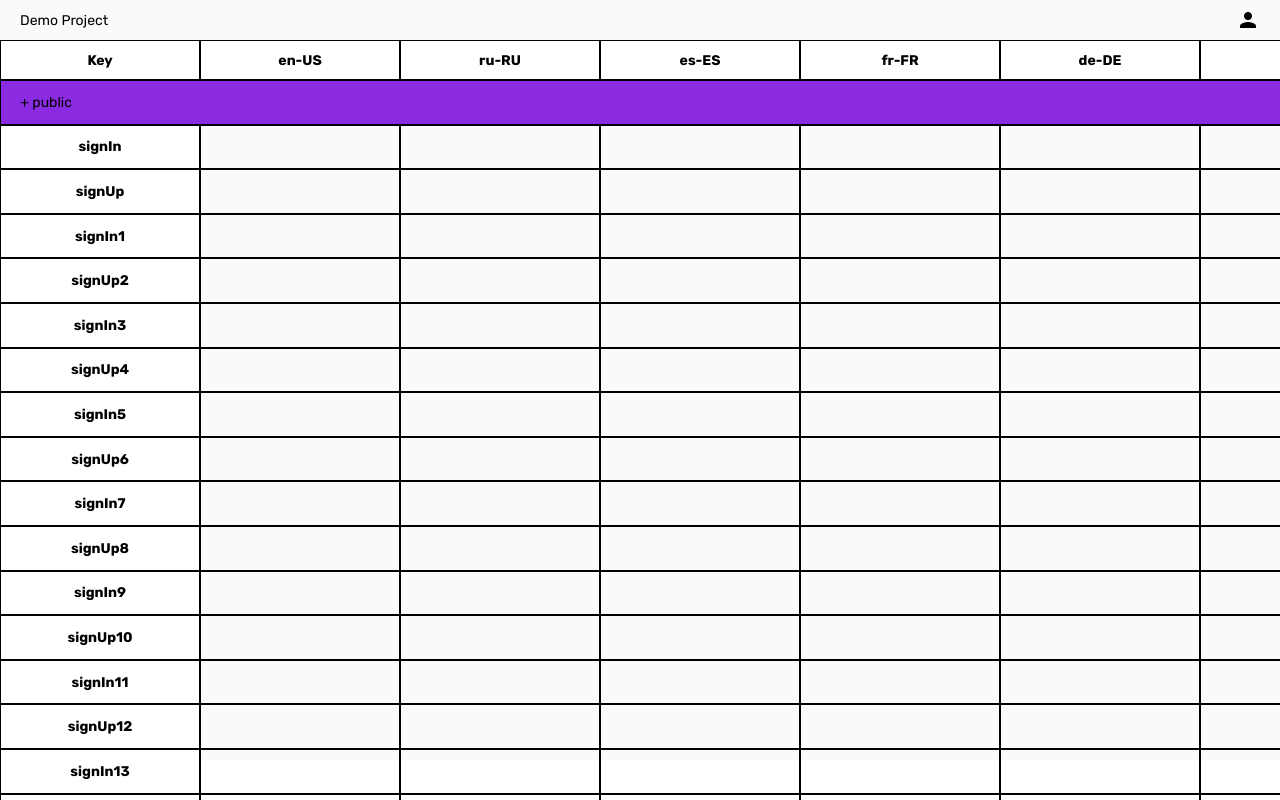
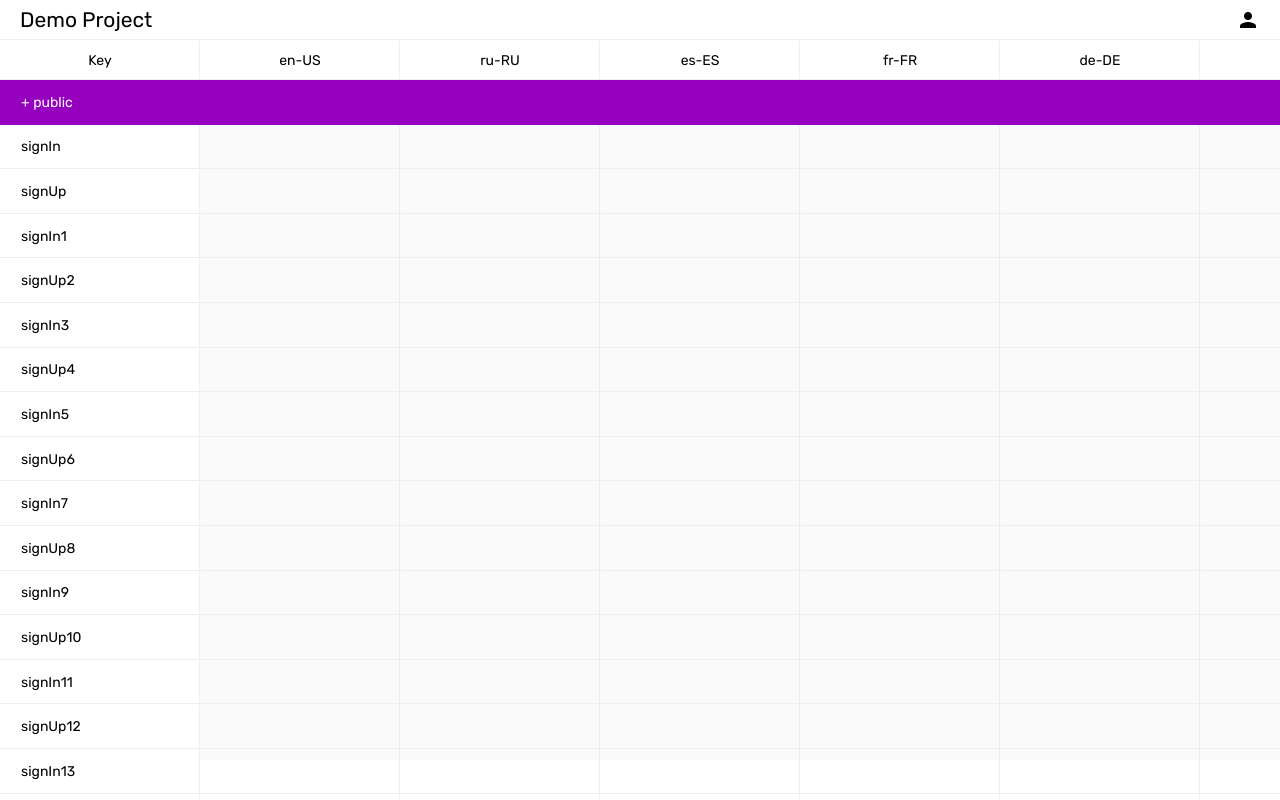
Before and after one commit to alexanderius/l10n, an Angular app: page /teams/default/projects/default in a window 1280 px wide. Built offline with nearby package versions, Linux system fonts and the light colour scheme.

Commit message:
Updated grid UI

```diff
--- a/src/app/team/project/project.component.html
+++ b/src/app/team/project/project.component.html
@@ -25,7 +25,7 @@
   @if(key && key.children) {
     <tr>
       <td [attr.colspan]="locales.length + 1" class="matrix-section">
-        <div>+ {{ key.id }}</div>
+        <div style="display: inline-flex; left: 21px;">+ {{ key.id }}</div>
       </td>
     </tr>
     @for(childKey of key.children; track childKey.id) {
--- a/src/app/team/project/project.component.scss
+++ b/src/app/team/project/project.component.scss
@@ -10,6 +10,9 @@ header {
   height: $header-height;
   margin: 0;
   padding: 0 20px;
+  background-color: #fff;
+  border-bottom: solid 1px $border-color-default;
+  font-size: 1.5em;
 }
 
 main {
@@ -36,7 +39,8 @@ main {
   &-section {
     position: sticky;
     top: $row-height-default;
-    background-color: blueviolet;
+    background-color: $primary-color;
+    color: #fff;
     z-index: 3;
 
     & > div {
@@ -45,10 +49,18 @@ main {
     }
   }
   td, th {
-    border: 1px solid black;
-    padding: 0.8rem 1.2rem;
+    border-right: 1px solid $border-color-default;
+    border-bottom: 1px solid $border-color-default;
+    border-top: 1px solid transparent;
+    border-left: 1px solid transparent;
+    padding: 0.8rem 20px;
     height: $row-height-default;
     min-width: 200px;
+  }
+
+  td[colspan],
+  td:hover {
+    border: 1px solid $primary-color;
   }
 
   thead {
@@ -59,6 +71,7 @@ main {
       z-index: 1;
       width: 25vw;
       background: white;
+      font-weight: 400;
 
       &:first-child {
         position: sticky;
@@ -73,7 +86,9 @@ main {
       position: sticky;
       left: 0;
       background: white;
+      font-weight: 400;
       z-index: 1;
+      text-align: left;
     }
   }
 }
--- a/src/app/team/project/project.component.ts
+++ b/src/app/team/project/project.component.ts
@@ -1,5 +1,5 @@
 import { CommonModule, NgTemplateOutlet } from '@angular/common';
-import { Component } from '@angular/core';
+import { Component, HostListener } from '@angular/core';
 
 interface LocalizationKey {
   id: string;
@@ -75,4 +75,11 @@ export class ProjectComponent {
       { id: 'signUp24' },
     ]
   }];
+
+  scrollOffestX = 0;
+
+  @HostListener('window:scroll', ['$event'])
+  onWindowScroll(event: Event) {
+    this.scrollOffestX = window.scrollX; // horizontal scroll position
+  }
 }
--- a/src/styles/_settings.scss
+++ b/src/styles/_settings.scss
@@ -2,3 +2,4 @@ $project-header-height: 40px;
 $border-radius-default: 8px;
 $border-color-default: #eee;
 $background-light-grey: #fafafa;
+$primary-color: #9600bf;
```
